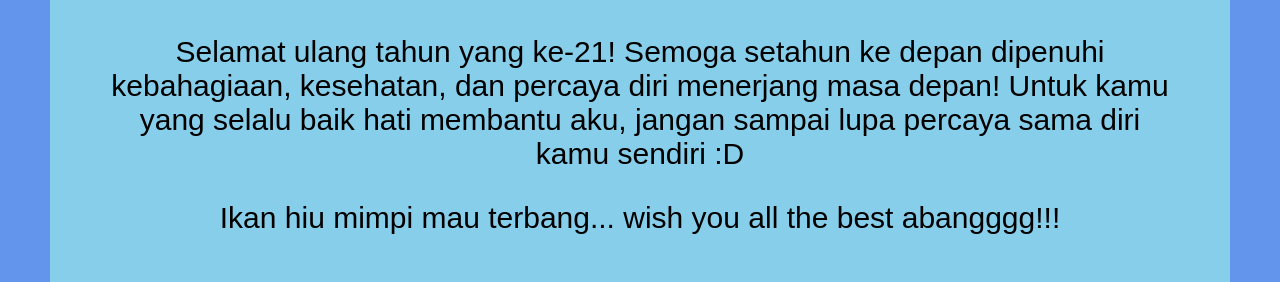
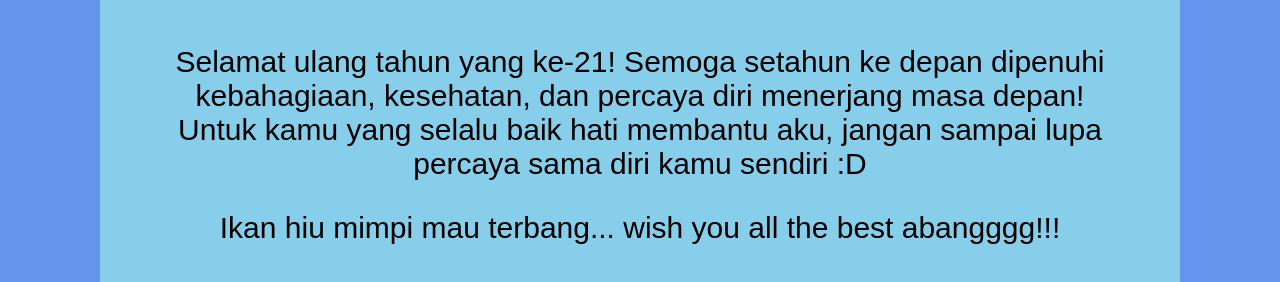
Before and after one commit to nurulafidah/BirthdayCard, a plain HTML site: page birthday.html in a window 1280 px wide. Shown: the part 260-542 px from the top of the page. Drawn offline with Linux system fonts and the light colour scheme.

Commit message:
Update birthday.css

```diff
--- a/birthday.css
+++ b/birthday.css
@@ -12,7 +12,7 @@ body {
 
 .bg {
     background-color: skyblue;
-    margin: 50px;
+    margin: 100px;
 }
 
 .container {
@@ -21,7 +21,7 @@ body {
 }
 
 .greeting, .greeting-container {
-    margin: 50px;
+    margin: 70px;
 }
 
 .greeting {
```
